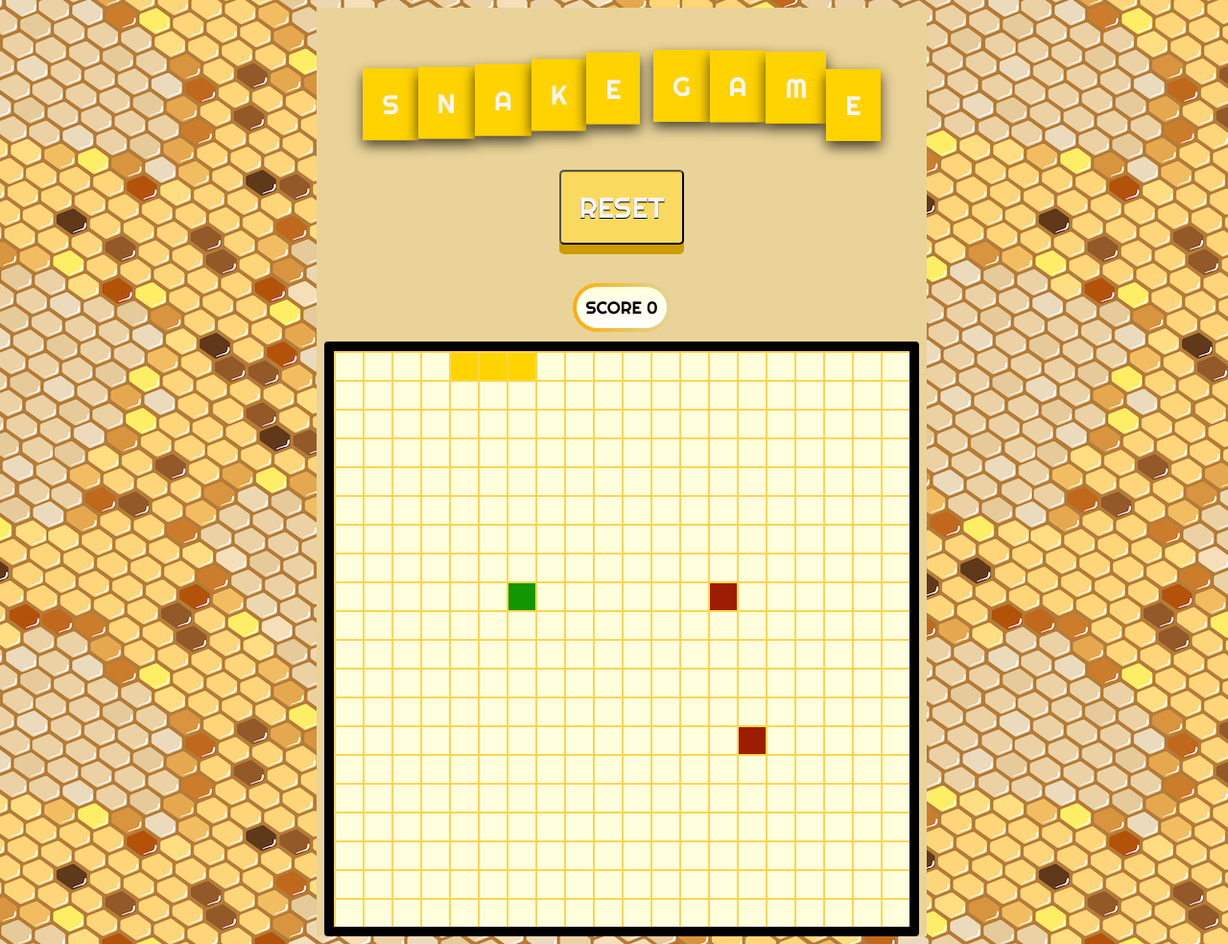
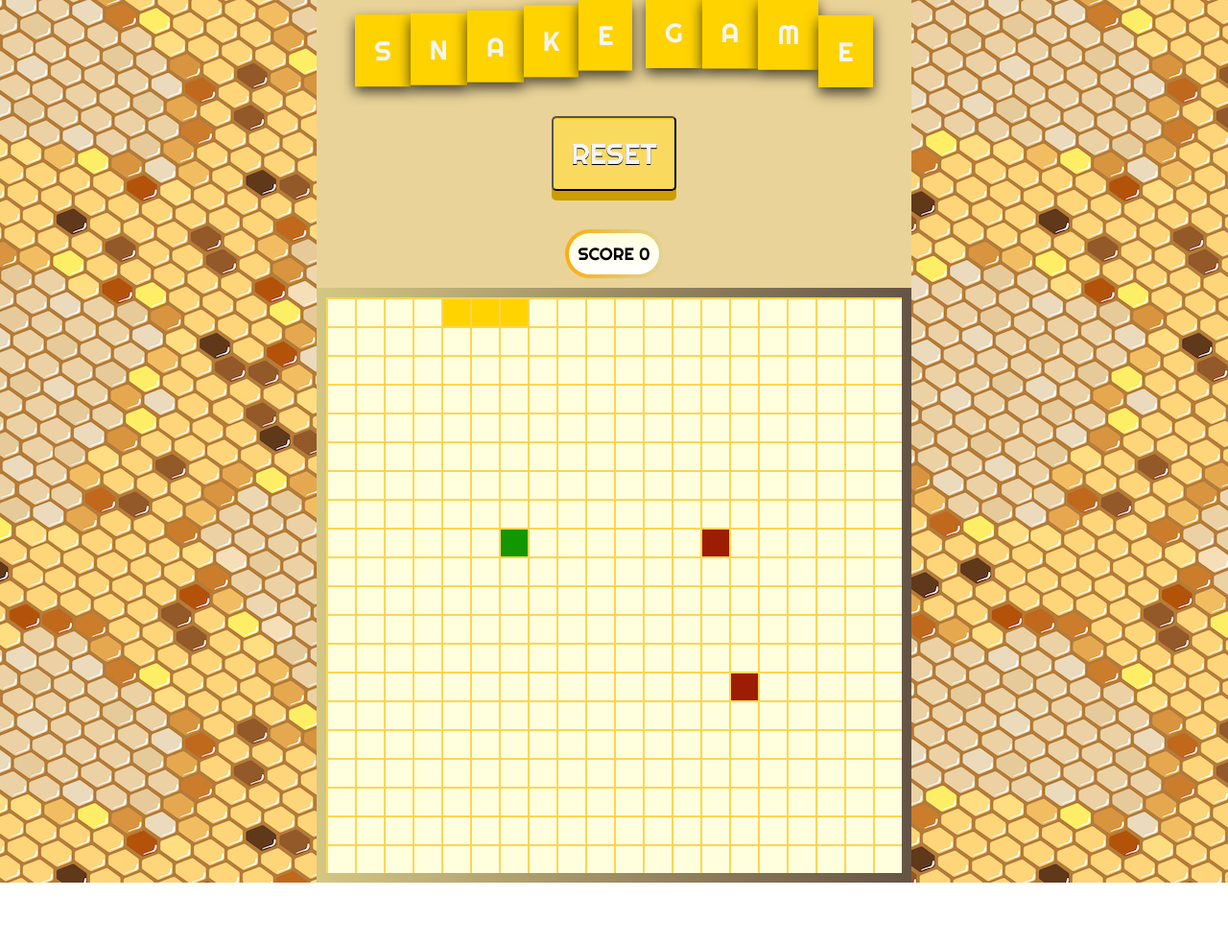
Before and after one commit to Kvnislit/Arcade-Project, a plain HTML site: page index.html in a window 1280 px wide. Shown: the whole page at 96% size. After the commit the page ends 920 px from the top, so only its background shows below. Drawn offline with Linux system fonts and the light colour scheme.

Commit message:
Arcade commit

```diff
--- a/app.js
+++ b/app.js
@@ -1,11 +1,12 @@
+
 //Dom Elements
-let grid = document.querySelector('.grid');
+const grid = document.querySelector('.grid');
 const resetButton = document.getElementById('start');
 const scoreDisplay = document.getElementById("score");
 const gameOver = document.getElementById('game-over');
 
+//GAME STATE
 
-//GAME STATE
 let poisonIndex = 0;
 let intervalTime = 1000;
 let speed = 0.7;
@@ -28,7 +29,7 @@ for(let i =0; i <  400; i++){
     squares.push(box)
 }
 
-//drawing a snake on the grid
+//creating a snake on the grid
 currentSnake.forEach(index => squares[index].classList.add('snake'));
 
 //Game starts on load
@@ -52,16 +53,11 @@ window.onload = function resetGame () {
     currentSnake.forEach(index => squares[index].classList.add('snake'))
     timerId = setInterval(move, ++intervalTime)
 
-    resetButton.addEventListener('click', resetGame)
 };
 
-function displayGameOver (){
-
-}
 
 function move (){
     //when the snake reaches the bottom of the grid or top
-    //clear the timer
     if(
         (currentSnake[0] + walls > 400 && direction === 10) ||
         (currentSnake[0] - walls < 0 && direction === -10) ||
@@ -148,6 +144,7 @@ generatePoison()
 
 //creating controls for movement on grid
 function control(e){
+
     if(e.keyCode === 39)
     {
         direction = 1
@@ -161,6 +158,7 @@ function control(e){
     {
         direction = +walls
     }
+
 }
 
 document.addEventListener('keyup', control)
--- a/style.css
+++ b/style.css
@@ -1,7 +1,9 @@
 
-body  {
+body, html  {
+     margin: 0;
+     padding: 0;
      background-image:url("snakeskin.jpg");
-     height: 100%;
+     height: 100vh;
      width: 100%;
      display: flex;
      justify-content: center;
@@ -16,19 +18,19 @@ body  {
         flex-wrap: wrap;
         width: 600px;
         height: 600px;
-        border: 10px solid black;
         margin: 0 auto;
-        border-radius: 4px;
+        background: linear-gradient(rgb(227, 219, 208), rgb(227, 219, 208)) padding-box,
+        linear-gradient(to right, #D4C783, #655444) border-box;
+        border: 10px solid transparent;
     }
     .container {
-
-        height: 100%;
+        height: 100vh;
         background-color: #E9D398;
     }
     .title{
-        padding-left: 3rem;
-        padding-right: 3rem;
-        padding-top: 4rem;
+       display: flex;
+       justify-content: center;
+        padding-top: 1rem;
     }
     .box{
         background: #FFFFDE;
```
Also changed, not shown: index.html (+1 -0 lines).
